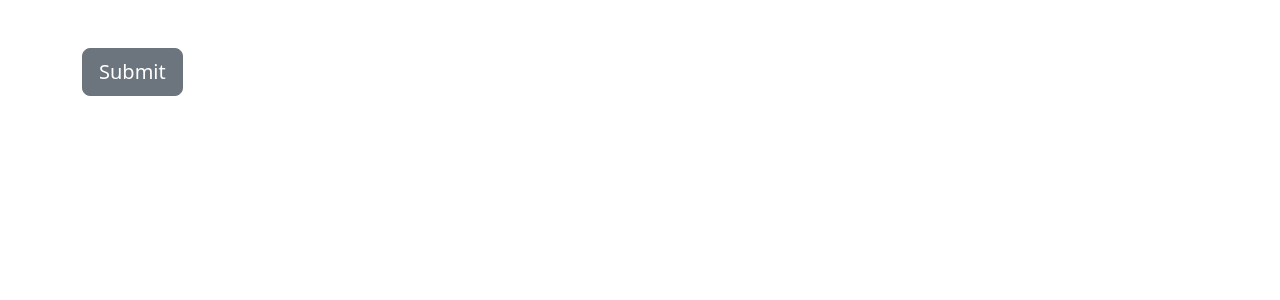
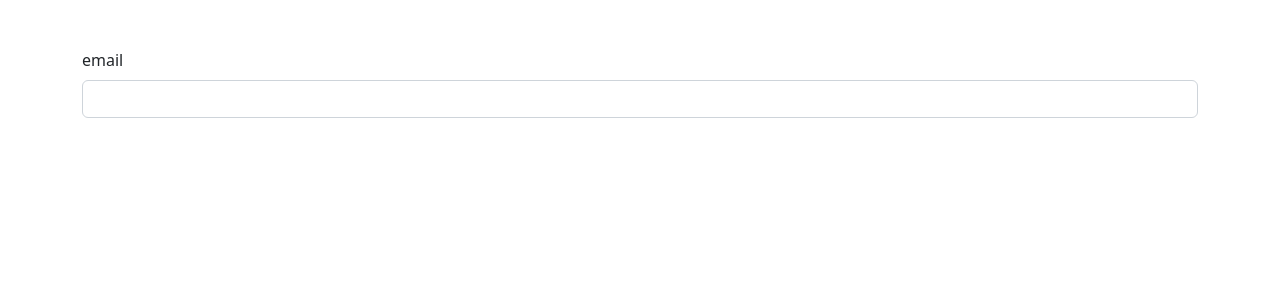
Before and after one commit to Ardhiityo/VueJS-3-Mastery-BWA, a Vue app in the folder bekerja dengan komponen/: page / in a window 1280 px wide. Shown: the top 300 px of the page. Built offline with nearby package versions, Linux system fonts and the light colour scheme.

Commit message:
Menonaktifkan Pewarisan Atribut : menonaktifkan otomatis, menentukan manual attribute ke component

```diff
--- a/bekerja dengan komponen/src/App.vue
+++ b/bekerja dengan komponen/src/App.vue
@@ -77,6 +77,8 @@ export default {
 
     <!-- Falltrough Attributes : terjadi apabila di component hanya memiliki 1 element  -->
     <!-- class otomatis ditambahkan ke component tanpa harus via props -->
-    <BaseButton class="btn-lg" text="Submit" />
+    <!-- <BaseButton class="btn-lg" text="Submit" /> -->
+    <!-- type otomatis ditambahkan ke component tanpa harus via props -->
+    <BaseInput v-model="email" label="email" type="text" />
   </div>
 </template>
--- a/bekerja dengan komponen/src/components/BaseInput.vue
+++ b/bekerja dengan komponen/src/components/BaseInput.vue
@@ -15,13 +15,16 @@
         <!-- <input class="form-control" :value="modelValue" @input="handleInput" /> -->
 
         <!-- Custom modifier dengan computed -->
-        <input class="form-control" v-model="value" />
+        <!-- <input class="form-control" v-model="value" /> -->
+
+        <!-- Fallthrgouh Attributes dibanyak element perlu menentukan spesifik element mana yang akan diterapkan dengan $attrs -->
+        <input class="form-control" v-model="value" v-bind="$attrs" />
     </section>
 </template>
 
 <script>
 export default {
-    // inheritAttrs: false,
+    inheritAttrs: false,
     props: {
         label: {
             type: String,
```
